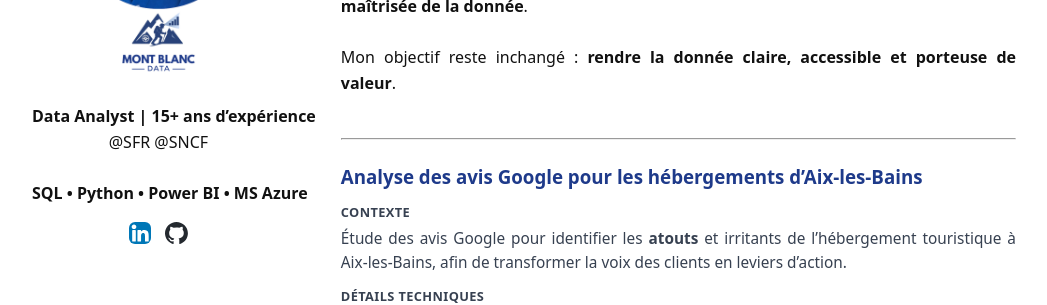
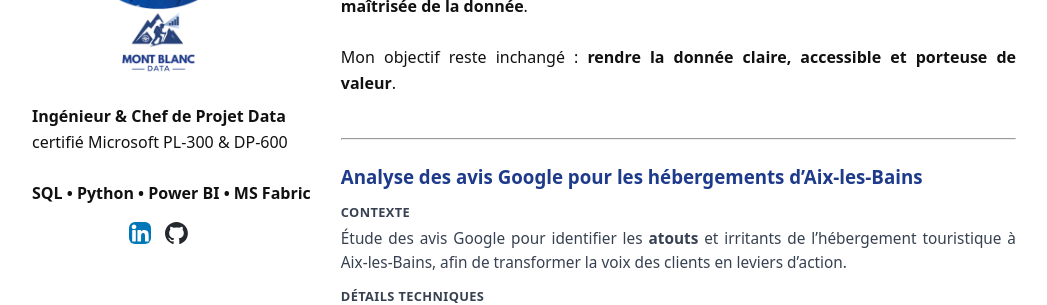
Before and after one commit to montblancdata/montblancdata.github.io, a Jekyll site: the page built from index.md, in a window 1280 px wide. Shown: the part 334-639 px from the top of the page, without its empty margins (136-1183 px from the left). Built offline with Jekyll 4.4.1, drawn with Linux system fonts in a browser that asks for light colours; our own code applies the rules of GitHub Pages for plain Markdown files; a script that is not in the unit is left out.

Commit message:
Update _config.yml
Update _config.yml

```diff
--- a/_config.yml
+++ b/_config.yml
@@ -2,8 +2,8 @@ title: Pierrick Girard
 logo: "/images/Photo_Github_Page.png?raw=true"
 
 description: >
-  <strong class="nowrap">Data Analyst&nbsp;|&nbsp;15+ ans d’expérience</strong> <span class="nowrap">@SFR @SNCF</span><br><br>
-  <strong class="nowrap">SQL&nbsp;•&nbsp;Python&nbsp;•&nbsp;Power BI&nbsp;•&nbsp;MS Azure</strong>
+  <strong class="nowrap">Ingénieur & Chef de Projet Data</strong> <span class="nowrap">certifié Microsoft PL-300 & DP-600</span><br><br>
+  <strong class="nowrap">SQL&nbsp;•&nbsp;Python&nbsp;•&nbsp;Power BI&nbsp;•&nbsp;MS Fabric</strong>
   <div class="social">
     <a href="https://www.linkedin.com/in/pierrickgirard-montblancdata/">
       <img src="/assets/linkedin-svgrepo-com.svg" alt="LinkedIn" width="40" style="margin-right:0;">
```
